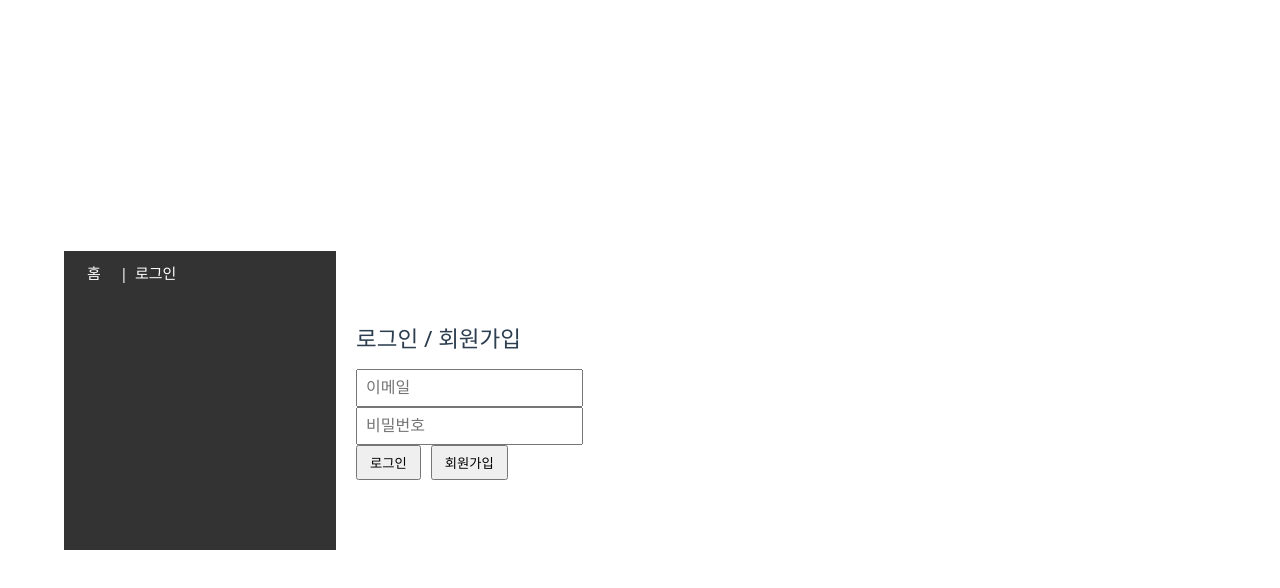
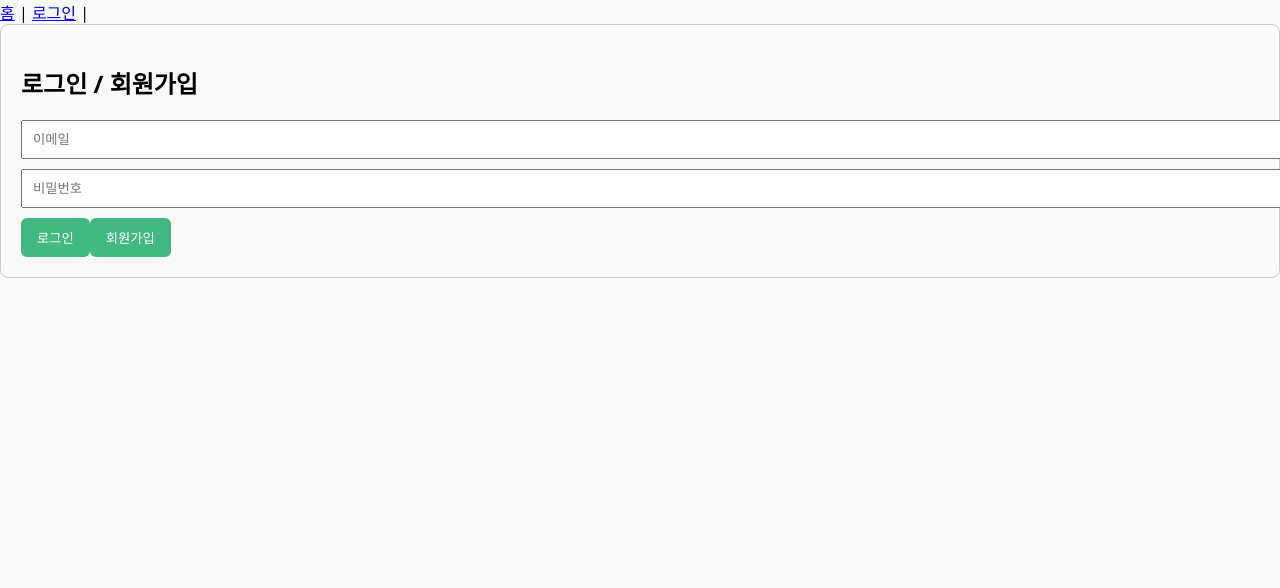
Before and after one commit to heroyooi/vue-firebase-app, a Vue app: page /login in a window 1280 px wide. Shown: the top 588 px of the page. Built offline with nearby package versions, Linux system fonts and the light colour scheme; no server answers.

Commit message:
3강. 로그인/회원 상태 Pinia로 관리 + SCSS 스타일 구조 적용

```diff
--- a/package.json
+++ b/package.json
@@ -16,6 +16,7 @@
   },
   "devDependencies": {
     "@vitejs/plugin-vue": "^6.0.0",
+    "sass": "^1.89.2",
     "vite": "^7.0.0",
     "vite-plugin-vue-devtools": "^7.7.7"
   }
--- a/src/App.vue
+++ b/src/App.vue
@@ -3,7 +3,9 @@
     <header>
       <nav>
         <RouterLink to="/">홈</RouterLink> |
-        <RouterLink to="/login">로그인</RouterLink>
+        <RouterLink to="/login">로그인</RouterLink> |
+        <span v-if="user">{{ user.email }} 님</span>
+        <button v-if="user" @click="logout">로그아웃</button>
       </nav>
     </header>
 
@@ -14,30 +16,23 @@
 </template>
 
 <script>
+import { useUserStore } from './store/user';
+import { storeToRefs } from 'pinia';
+
 export default {
-  name: 'App',
+  setup() {
+    const userStore = useUserStore();
+    const { user } = storeToRefs(userStore);
+
+    const logout = () => {
+      userStore.logout();
+    };
+
+    return { user, logout };
+  },
 };
 </script>
 
 <style>
-body {
-  margin: 0;
-  font-family: system-ui, sans-serif;
-}
-
-header {
-  background: #333;
-  color: white;
-  padding: 10px 20px;
-}
-
-nav a {
-  color: white;
-  text-decoration: none;
-  margin-right: 12px;
-}
-
-main {
-  padding: 20px;
-}
+/* 동일 */
 </style>
--- a/src/main.js
+++ b/src/main.js
@@ -1,14 +1,17 @@
-import './assets/main.css'
+import './styles/main.scss';
 
-import { createApp } from 'vue'
-import { createPinia } from 'pinia'
+import { createApp } from 'vue';
+import App from './App.vue';
+import router from './router';
+import { createPinia } from 'pinia';
+import { useUserStore } from './store/user';
 
-import App from './App.vue'
-import router from './router'
+const app = createApp(App);
+const pinia = createPinia();
 
-const app = createApp(App)
+app.use(pinia);
+app.use(router);
+app.mount('#app');
 
-app.use(createPinia())
-app.use(router)
-
-app.mount('#app')
+const userStore = useUserStore();
+userStore.initAuth();
--- /dev/null
+++ b/src/store/user.js
@@ -0,0 +1,27 @@
+import { defineStore } from 'pinia';
+import { ref } from 'vue';
+import { auth } from '../libs/firebase';
+import { signOut, onAuthStateChanged } from 'firebase/auth';
+
+export const useUserStore = defineStore('user', () => {
+  const user = ref(null);
+
+  // 로그인 상태 변경 감지
+  const initAuth = () => {
+    onAuthStateChanged(auth, (firebaseUser) => {
+      user.value = firebaseUser;
+      console.log('📡 사용자 상태 변경:', firebaseUser);
+    });
+  };
+
+  const logout = async () => {
+    await signOut(auth);
+    user.value = null;
+  };
+
+  return {
+    user,
+    initAuth,
+    logout,
+  };
+});
--- /dev/null
+++ b/src/styles/_variables.scss
@@ -0,0 +1,2 @@
+$primary-color: #42b883;
+$font-base: 'Segoe UI', sans-serif;
--- /dev/null
+++ b/src/styles/main.scss
@@ -0,0 +1,22 @@
+@use './variables' as *;
+@use 'sass:color';
+
+body {
+  font-family: $font-base;
+  background-color: #f9f9f9;
+  margin: 0;
+  padding: 0;
+}
+
+button {
+  background-color: $primary-color;
+  color: white;
+  border: none;
+  padding: 10px 16px;
+  border-radius: 6px;
+  cursor: pointer;
+
+  &:hover {
+    background-color: color.adjust($primary-color, $lightness: -10%);
+  }
+}
--- a/src/views/LoginView.vue
+++ b/src/views/LoginView.vue
@@ -61,20 +61,26 @@ export default {
 };
 </script>
 
-<style scoped>
+<style scoped lang="scss">
 .login-view {
-  max-width: 400px;
-  margin: 50px auto;
-  display: flex;
-  flex-direction: column;
-  gap: 12px;
-}
-input {
-  padding: 8px;
-  font-size: 16px;
-}
-button {
-  margin-right: 10px;
-  padding: 6px 12px;
+  border: 1px solid #ccc;
+  border-radius: 8px;
+  padding: 20px;
+
+  input {
+    width: 100%;
+    padding: 10px;
+    margin-bottom: 10px;
+  }
+
+  .buttons {
+    display: flex;
+    gap: 10px;
+  }
+
+  .error {
+    color: red;
+    font-weight: bold;
+  }
 }
 </style>
--- a/vite.config.js
+++ b/vite.config.js
@@ -1,18 +1,22 @@
-import { fileURLToPath, URL } from 'node:url'
+import { fileURLToPath, URL } from 'node:url';
 
-import { defineConfig } from 'vite'
-import vue from '@vitejs/plugin-vue'
-import vueDevTools from 'vite-plugin-vue-devtools'
+import { defineConfig } from 'vite';
+import vue from '@vitejs/plugin-vue';
+import vueDevTools from 'vite-plugin-vue-devtools';
 
 // https://vite.dev/config/
 export default defineConfig({
-  plugins: [
-    vue(),
-    vueDevTools(),
-  ],
+  plugins: [vue(), vueDevTools()],
   resolve: {
     alias: {
-      '@': fileURLToPath(new URL('./src', import.meta.url))
+      '@': fileURLToPath(new URL('./src', import.meta.url)),
     },
   },
-})
+  css: {
+    preprocessorOptions: {
+      scss: {
+        additionalData: `@use "@/styles/variables.scss" as *;`,
+      },
+    },
+  },
+});
```
Also changed, not shown: src/store/counter.js (renamed from src/stores/counter.js), 1 other file (tests, documents, lock files or other folders).
